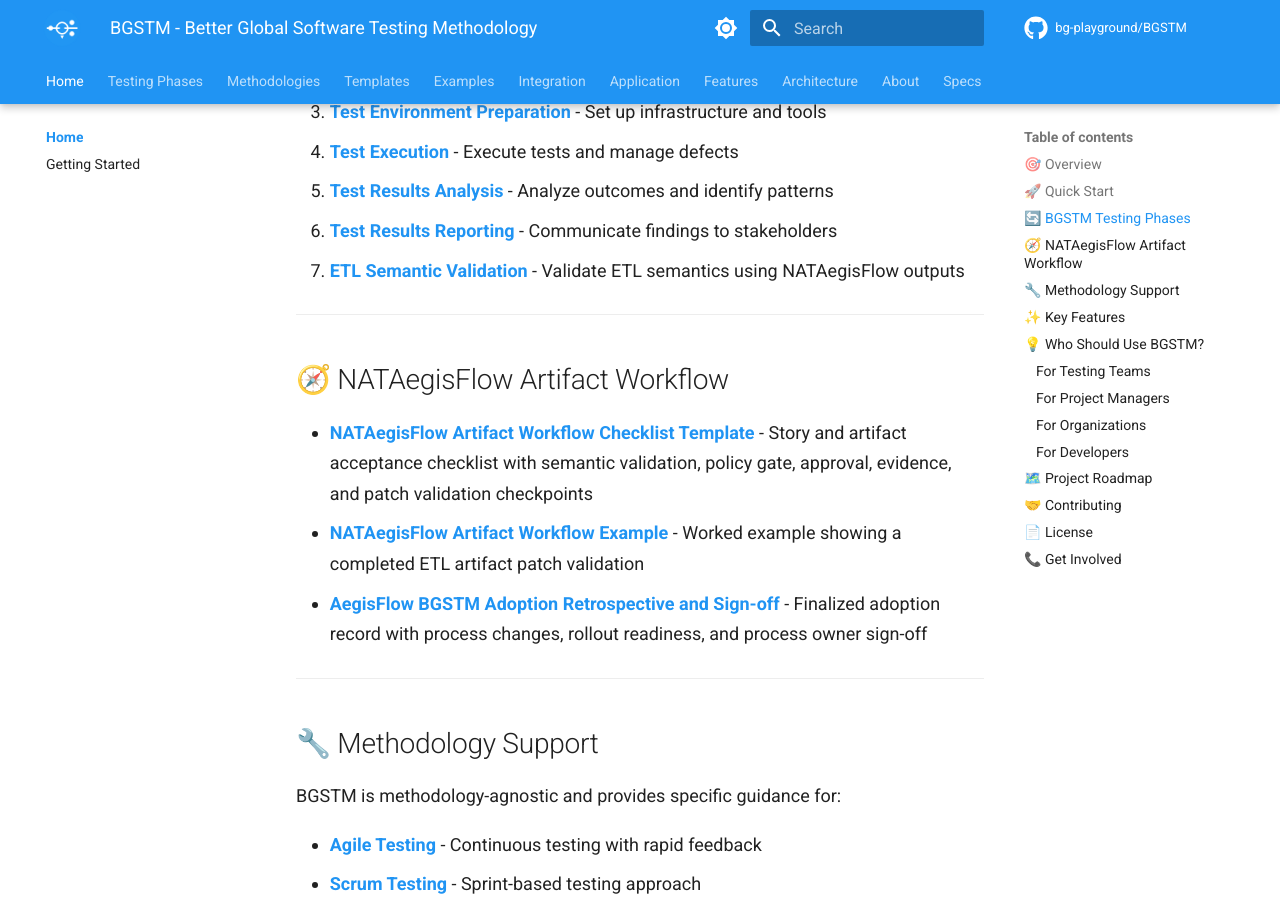
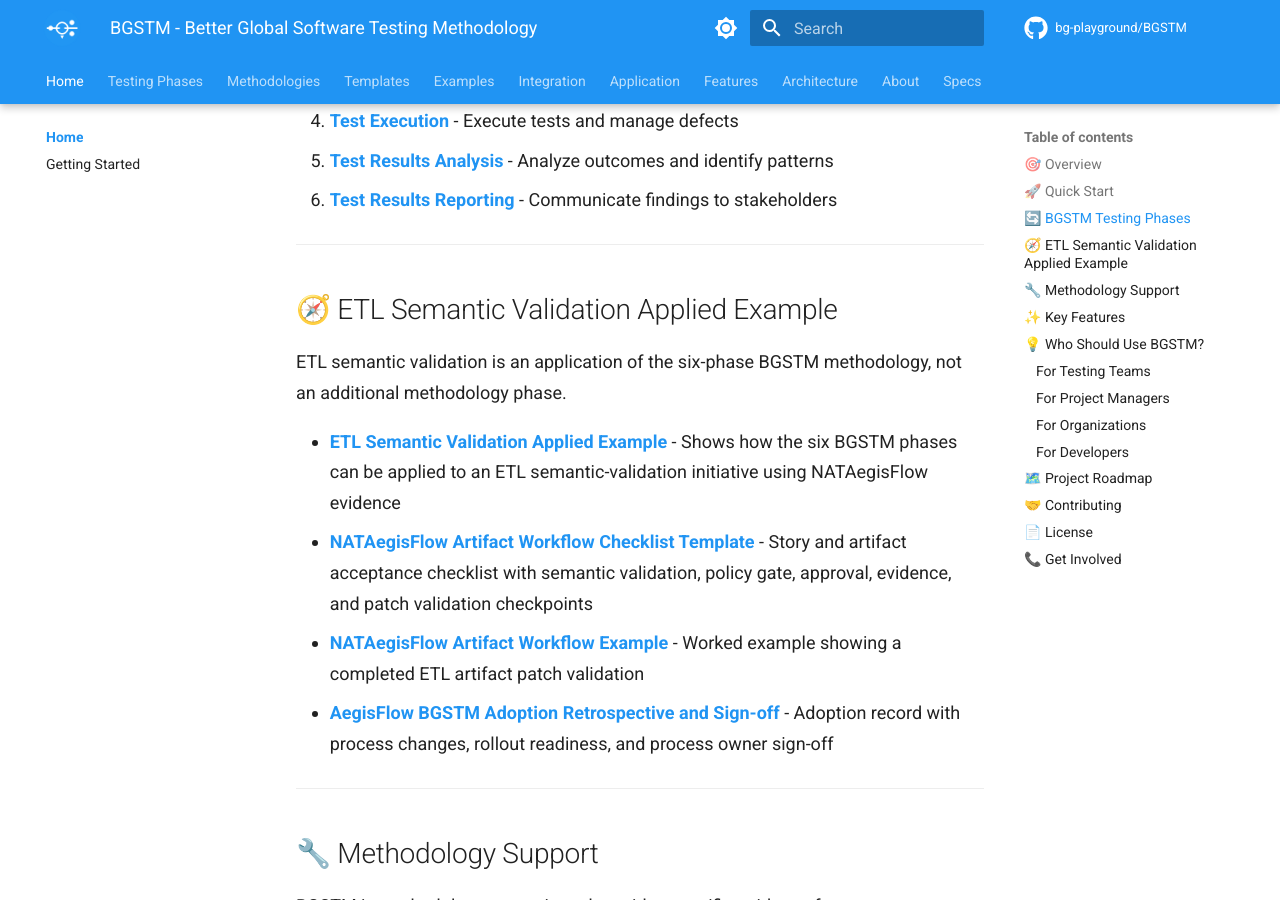
Before and after one commit to bg-playground/BGSTM, an MkDocs documentation site: the page built from docs/index.md, in a window 1280 px wide and 900 px high, scrolled down 1346 px. Built offline with MkDocs 1.6.1 and Material for MkDocs 9.7.7, drawn with Linux system fonts in a browser that asks for light colours; comment, search, counter and statistics services are not loaded; some of the changed text lies outside the part shown.

Commit message:
docs: describe ETL semantic validation as an applied example

```diff
--- a/docs/index.md
+++ b/docs/index.md
@@ -57,15 +57,17 @@ BGSTM provides a structured approach to software testing through **six core phas
 4. **[Test Execution](phases/04-test-execution.md)** - Execute tests and manage defects
 5. **[Test Results Analysis](phases/05-test-results-analysis.md)** - Analyze outcomes and identify patterns
 6. **[Test Results Reporting](phases/06-test-results-reporting.md)** - Communicate findings to stakeholders
-7. **[ETL Semantic Validation](phases/07-etl-semantic-validation.md)** - Validate ETL semantics using NATAegisFlow outputs
 
 ---
 
-## 🧭 NATAegisFlow Artifact Workflow
+## 🧭 ETL Semantic Validation Applied Example
 
+ETL semantic validation is an application of the six-phase BGSTM methodology, not an additional methodology phase.
+
+- **[ETL Semantic Validation Applied Example](examples/etl-semantic-validation-example.md)** - Shows how the six BGSTM phases can be applied to an ETL semantic-validation initiative using NATAegisFlow evidence
 - **[NATAegisFlow Artifact Workflow Checklist Template](test-templates/nataegisflow-artifact-workflow-template.md)** - Story and artifact acceptance checklist with semantic validation, policy gate, approval, evidence, and patch validation checkpoints
 - **[NATAegisFlow Artifact Workflow Example](examples/nataegisflow-artifact-workflow-example.md)** - Worked example showing a completed ETL artifact patch validation
-- **[AegisFlow BGSTM Adoption Retrospective and Sign-off](examples/nataegisflow-bgstm-pilot-retrospective.md)** - Finalized adoption record with process changes, rollout readiness, and process owner sign-off
+- **[AegisFlow BGSTM Adoption Retrospective and Sign-off](examples/nataegisflow-bgstm-pilot-retrospective.md)** - Adoption record with process changes, rollout readiness, and process owner sign-off
 
 ---
 
```
Also changed, not shown: other parts of docs/index.md (+1 -1 lines).
